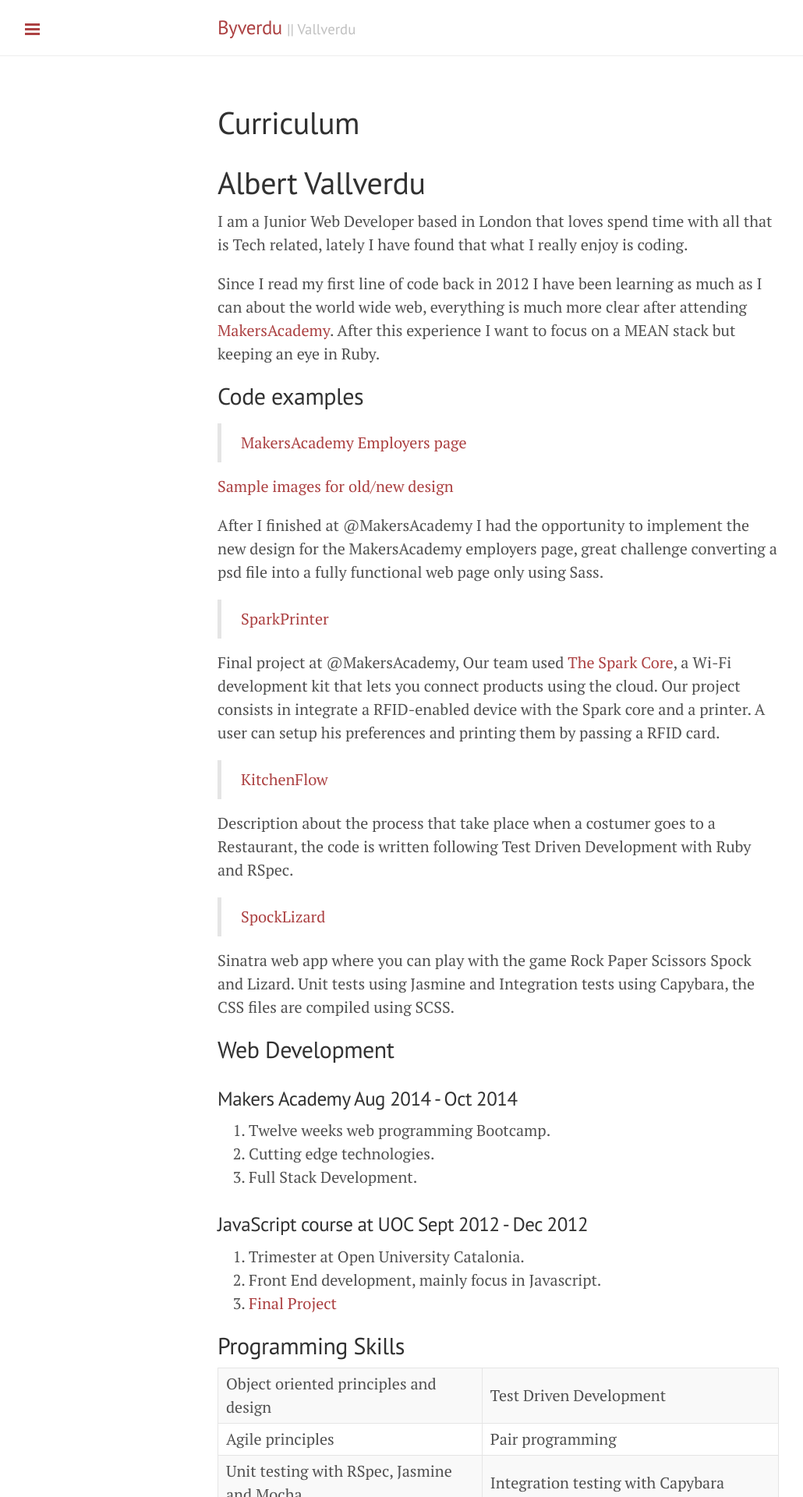
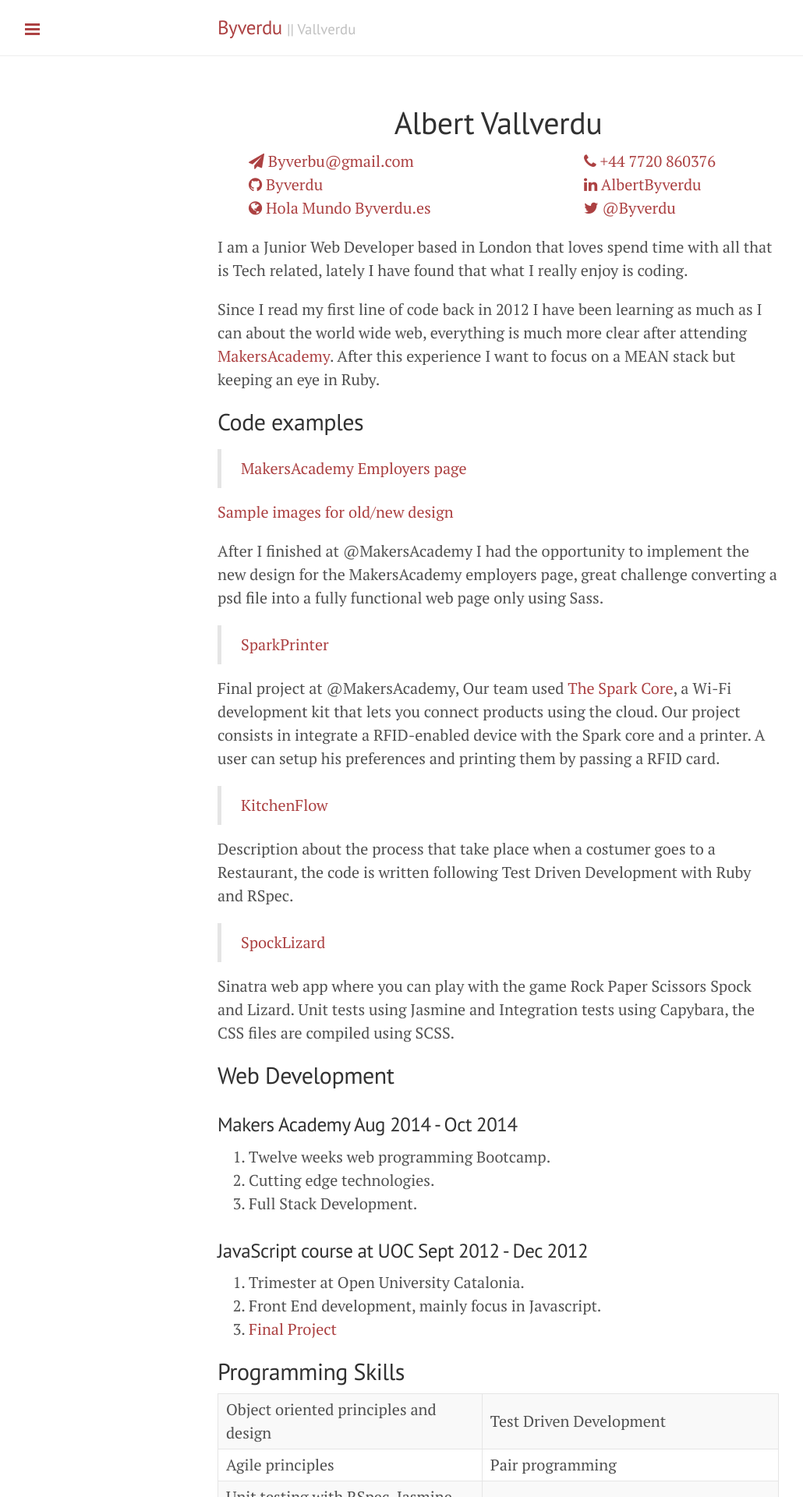
Before and after one commit to byverdu/byverdu.github.io, a Jekyll site: the page built from curriculum.md, in a window 1280 px wide. Shown: the top 1920 px of the page at 78% size, without its empty margins (1-1031 px from the left). Built offline with Jekyll 4.4.1, drawn with Linux system fonts in a browser that asks for light colours; nearby versions of some CDN libraries; Markdown is read by kramdown in place of the engine named in the settings; some of the changed text lies outside the part shown.

Commit message:
curriculum page updated

```diff
--- a/curriculum.md
+++ b/curriculum.md
@@ -3,7 +3,23 @@
 title: Curriculum
 ---
 
+<style>
+	h1{ text-align: center; }
+	h1:first-child{ display: none }
+</style>
+
 # Albert Vallverdu
+
+<div class="contact">
+  <ul>
+		<li><a><i class="fa fa-phone"></i>  +44 7720 860376</a></li>
+		<li><a href="mailto:byverbu@gmail.com?subject=Say%20Hello%20to%20Albert"><i class="fa fa-send"></i>  Byverbu@gmail.com</a></li>
+		<li><a href="https://www.linkedin.com/in/albertbyverdu"><i class="fa fa-linkedin"></i> AlbertByverdu</a></li>
+		<li><a href="https://github.com/byverdu"><i class="fa fa-github"></i>  Byverdu</a></li>
+		<li><a href="https://twitter.com/byverdu"><i class="fa fa-twitter"></i>  @Byverdu</a></li>
+		<li><a href="http://byverdu.es"><i class="fa fa-globe"></i>  Hola Mundo Byverdu.es</a></li>
+	</ul>
+</div>
 
 I am a Junior Web Developer based in London that loves spend time with all that is Tech related, lately I have found that what I really enjoy is coding.
 
@@ -112,19 +128,3 @@
 1. English, fluent written and speaking.
 2. Spanish, native speaker.
 2. Catalan, native speaker.
-
-
-## Contact
-
-You can reach `Albert Vallverdu Torrescasana` by using any of the forms below:
-
-<div class="contact">
-  <ul>
-		<li><a><i class="fa fa-phone"></i>  +44 7720 860376</a></li>
-		<li><a href="mailto:byverbu@gmail.com?subject=Say%20Hello%20to%20Albert"><i class="fa fa-send"></i>  Byverbu@gmail.com</a></li>
-		<li><a href="https://www.linkedin.com/in/albertbyverdu"><i class="fa fa-linkedin"></i> AlbertByverdu</a></li>
-		<li><a href="https://github.com/byverdu"><i class="fa fa-github"></i>  Byverdu</a></li>
-		<li><a href="https://twitter.com/byverdu"><i class="fa fa-twitter"></i>  @Byverdu</a></li>
-		<li><a href="http://byverdu.es"><i class="fa fa-globe"></i>  Hola Mundo Byverdu.es</a></li>
-	</ul>
-</div>
--- a/public/css/by_styles.scss
+++ b/public/css/by_styles.scss
@@ -11,7 +11,7 @@
 		float: right;
 		width: 200px;
 		position: relative;
-		right: 200px;
+		right: 50px;
 	}
 }
 
@@ -27,3 +27,18 @@
 // Styles demos
 
 @import 'demo_tooltip';
+
+
+// Media queries which I am not products
+
+@media screen and (max-width: 900px){
+	.contact ul{
+		text-align: center;
+	li:nth-child(odd){
+		float: none;
+		right: 0;
+		width: inherit;
+	}
+}
+
+}
```
Also changed, not shown: public/css/lanyon.css (line endings or trailing spaces).
